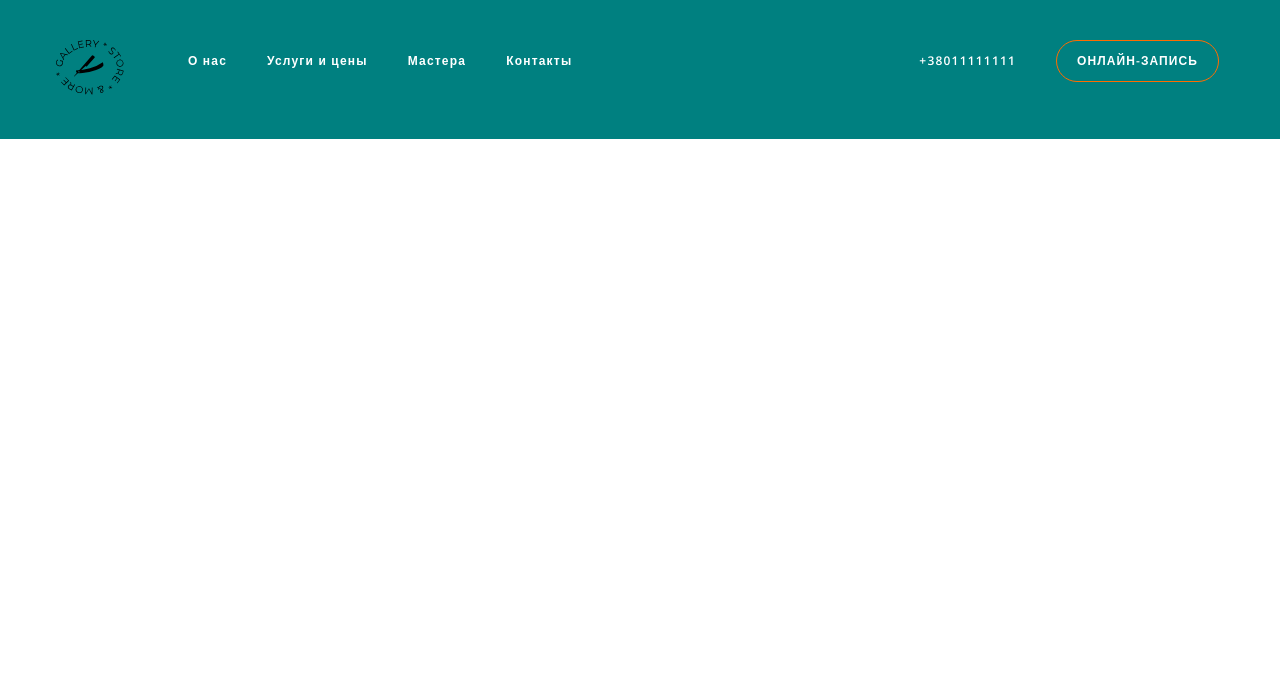
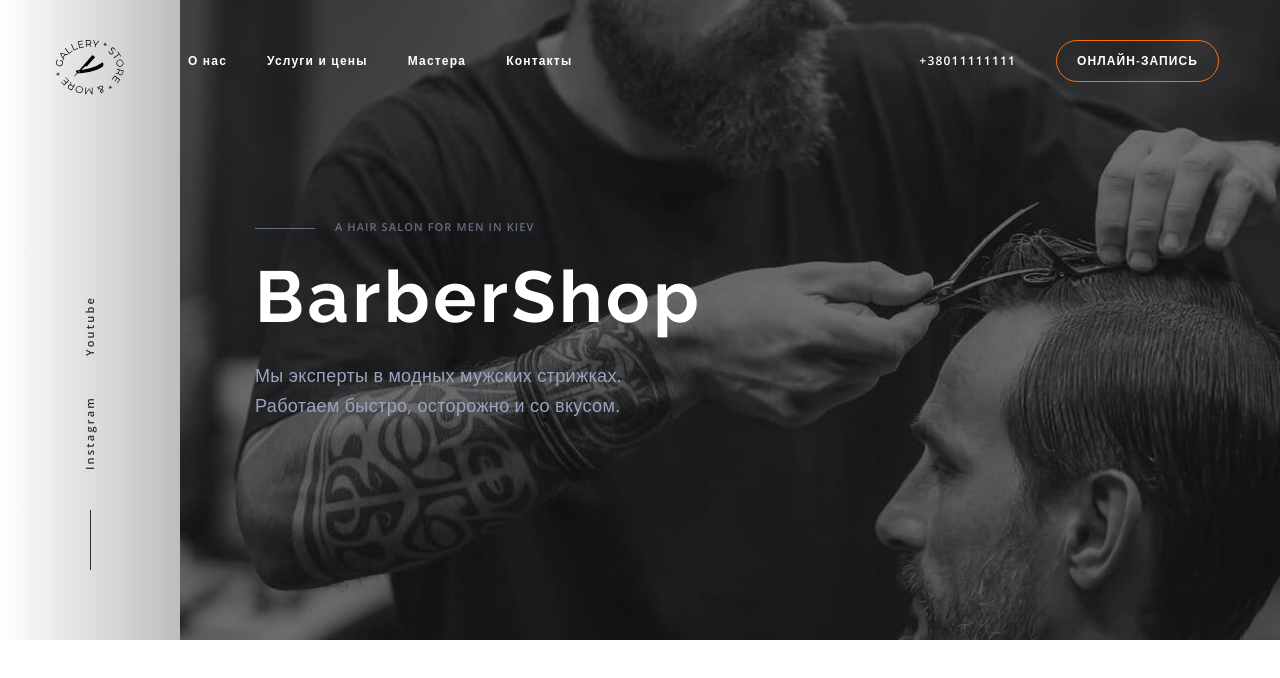
Before and after one commit to Kazachkova4000/Barbershop, a plain HTML site: page index.html in a window 1280 px wide. Drawn offline with nearby package versions, Linux system fonts and the light colour scheme.

Commit message:
адаптив для hero

```diff
--- a/index.html
+++ b/index.html
@@ -74,10 +74,9 @@
 
     <main>
       <!--HERO-секция-->
-      <!-- <div class="hero-background">
+      <div class="hero-background">
         <section class="hero">
           <div class="container">
-
             <div class="social-links-wrapper">
               <ul class="social-links">
                 <li class="social-links-item">
@@ -94,16 +93,16 @@
             </div>
             <div class="hero-desc">
               <p class="subtitle" lang="en">A hair salon for men in Kiev</p>
-            <h1 class="hero-title" lang="en">Barbershop</h1>
+              <h1 class="hero-title" lang="en">BarberShop</h1>
               <p class="description">
-              Мы эксперты в модных стрижках. <br />
-              Работаем быстро, осторожно и со вкусом.
+                Мы эксперты в модных мужских стрижках. </br>Работаем быстро,
+                осторожно и со вкусом.
               </p>
             </div>
-
           </div>
         </section>
-      </div> -->
+      </div>
+
       <!--О нас-->
       <!-- <section class="about-us">
         <div class="container">
--- a/sass/layout/_header.scss
+++ b/sass/layout/_header.scss
@@ -1,7 +1,7 @@
 .header {
-  position: relative;
-
-  background-color: teal;
+  position: absolute;
+  width: 100%;
+  margin: 0 auto;
   padding-top: 40px;
   padding-bottom: 40px;
 
@@ -65,11 +65,6 @@
     fill: #fff;
   }
 
-  .header {
-    max-width: 480px;
-    margin: 0 auto;
-  }
-
   .icon-close {
     display: none;
   }
@@ -83,6 +78,10 @@
     z-index: 1;
 
     &.is-open {
+      position: absolute;
+      top: 30px;
+      right: 40px;
+
       .icon-menu {
         display: none;
       }
@@ -242,58 +241,3 @@
     margin-right: 40px;
   }
 }
-
-// .header {
-//   position: absolute;
-//   width: 100%;
-
-//   .container {
-//     display: flex;
-//     justify-content: space-between;
-//     align-items: center;
-//   } - есть
-// }
-
-// .navigation-list {
-//   @extend %list;
-
-//   display: flex;
-// }
-
-// .navigation-list-item:not(:last-child) { - есть
-//   margin-right: 40px;
-// }
-
-// .navigation {
-//   display: flex;
-//   align-items: center;  - есть
-// }
-
-// .logo {
-//   margin-right: 71px;
-//   z-index: 1;
-// }
-
-// .header-utils {
-//   display: flex;
-//   align-items: center;  - есть
-
-//   .address {
-//     margin-right: 40px;
-//   }
-// }
-
-// .navigation-list-link {
-//   @extend %link;
-//   @extend %font-header;
-
-//   padding-top: 52px;
-//   padding-bottom: 52px;
-// }
-
-// .header-tel {
-//   @extend %link;
-//   @extend %font-header;
-
-//   text-transform: uppercase;
-// }
--- a/sass/layout/_hero.scss
+++ b/sass/layout/_hero.scss
@@ -1,88 +1,130 @@
-// .hero {
-//   max-width: 1280px;
-//   margin-left: auto;
-//   margin-right: auto;
-//   background-image: linear-gradient(
-//       rgba(25, 28, 38, 0.2),
-//       rgba(25, 28, 38, 0.2)
-//     ),
-//     url(../images/hero-bg.jpg);
-//   background-repeat: no-repeat;
-//   background-position: right;
-//   background-size: 1125px auto;
+.hero {
+  background-repeat: no-repeat;
+}
 
-//   .container {
-//     display: flex;
-//   }
+.hero-title {
+  margin-bottom: 20px;
+  font-family: $secondary-font;
+  font-weight: 700;
+  font-size: 48px;
+  line-height: 1.17;
+  letter-spacing: 0.05em;
+  color: $title-dark-theme-color;
+}
 
-//   .social-links {
-//     @extend %list;
+@media screen and (max-width: 767px) {
+  .hero {
+    padding-top: 208px;
+    padding-bottom: 208px;
+    background-image: url(../../images/hero-mobile.jpg);
+    background-repeat: no-repeat;
+    background-size: cover;
 
-//     position: absolute;
-//     left: 27px;
-//     bottom: 40px;
-//     transform: rotate(-90deg);
-//     transform-origin: left;
-//   }
-// }
+    .social-links {
+      display: none;
+    }
+  }
 
-// .hero-background {
-//   background-image: linear-gradient(
-//     90deg,
-//     #fff,
-//     #d5d5d5,
-//     #aaaaab,
-//     #808082,
-//     #555558,
-//     #2b2b2e,
-//     #27272b,
-//     #232328,
-//     #1f1f25,
-//     #1b1a22,
-//     #17161f,
-//     #13121c
-//   );
-// }
+  .hero-desc {
+    max-width: 306px;
+  }
+}
 
-// .hero-title {
-//   margin-bottom: 20px;
-//   font-family: $secondary-font;
-//   font-weight: 700;
-//   font-size: 72px;
-//   line-height: 1.18;
-//   letter-spacing: 0.05em;
-//   color: $title-dark-theme-color;
-// }
+@media screen and (min-width: 768px) {
+  .hero {
+    max-width: 768px;
+    margin-left: auto;
+    margin-right: auto;
+    padding-top: 220px;
+    padding-bottom: 220px;
 
-// .hero-desc {
-//   flex-grow: 1;
-//   padding-left: 100px;
-//   padding-top: 272px;
-//   padding-bottom: 206px;
-// }
+    background-image: url(../../images/hero-tablet.jpg);
 
-// .social-links-wrapper {
-//   position: relative;
-//   width: 100px;
-// }
+    background-position: right;
 
-// .social-links-item:not(:last-child) {
-//   margin-right: 40px;
-// }
+    background-size: 620px auto;
 
-// .social-links-item-link {
-//   @extend %link;
+    .social-links {
+      position: absolute;
 
-//   font-weight: 600;
-//   font-size: 11px;
-//   line-height: 1.36;
-//   letter-spacing: 0.2em;
-//   color: $title-light-theme-color;
+      left: 35px;
+      top: 350px;
+      transform: rotate(-90deg);
+      transform-origin: left;
+    }
+  }
 
-//   transition: color 250ms linear;
+  .hero-background {
+    background-image: linear-gradient(
+      90deg,
+      #fff,
+      #d5d5d5,
+      #aaaaab,
+      #808082,
+      #555558,
+      #2b2b2e,
+      #27272b,
+      #232328,
+      #1f1f25,
+      #1b1a22,
+      #17161f,
+      #13121c
+    );
+  }
 
-//   &:hover,
-//   &:focus {
-//     color: $accent-color;
-//   }
-// }
+  .social-links-wrapper {
+    position: relative;
+  }
+
+  .social-links-item:not(:last-child) {
+    margin-right: 40px;
+  }
+}
+
+@media screen and(min-width: 768px) and (max-width: 1199px) {
+  .hero-desc {
+    margin-left: auto;
+    margin-right: auto;
+    max-width: 300px;
+  }
+}
+
+@media screen and (min-width: 1200px) {
+  .hero {
+    max-width: 1280px;
+
+    background-image: linear-gradient(
+        rgba(25, 28, 38, 0.2),
+        rgba(25, 28, 38, 0.2)
+      ),
+      url(../images/hero-bg.jpg);
+    background-repeat: no-repeat;
+    background-position: right;
+    background-size: 1100px auto;
+  }
+
+  .container {
+    display: flex;
+  }
+
+  .social-links {
+    left: 27px;
+    bottom: 40px;
+  }
+
+  .hero-title {
+    font-size: 72px;
+    line-height: 1.18;
+  }
+
+  .hero-desc {
+    flex-grow: 1;
+    padding-left: 200px;
+  }
+}
+
+@media screen and (max-width: 1199px) {
+  br {
+    display: none;
+  }
+}
--- a/sass/utils/_common-for-sections.scss
+++ b/sass/utils/_common-for-sections.scss
@@ -6,6 +6,72 @@
 //   letter-spacing: 0.05em;
 //   color: $title-light-theme-color;
 // }
+
+.subtitle {
+  margin-bottom: 20px;
+  font-weight: 600;
+  font-size: 11px;
+  line-height: 1.36;
+  letter-spacing: 0.1em;
+  text-transform: uppercase;
+  //   color: $text-dark-theme-color;
+  color: rgba(157, 164, 189, 0.6);
+
+  &::before {
+    content: '';
+    display: inline-block;
+    vertical-align: middle;
+    width: 60px;
+    height: 1px;
+    margin-right: 20px;
+    background: rgba(157, 164, 189, 0.6);
+  }
+}
+
+.description {
+  font-weight: 400;
+  font-size: 16px;
+  line-height: 1.62;
+  letter-spacing: 0.02em;
+  color: $text-dark-theme-color;
+
+  @media screen and (min-width: 1200px) {
+    font-size: 18px;
+    line-height: 1.67;
+  }
+}
+
+.social-links {
+  @extend %list;
+
+  display: flex;
+  align-items: center;
+
+  &::before {
+    margin-right: 40px;
+    content: '';
+    width: 60px;
+    height: 1px;
+    background-color: $title-light-theme-color;
+  }
+}
+
+.social-links-item-link {
+  @extend %link;
+
+  font-weight: 600;
+  font-size: 11px;
+  line-height: 1.36;
+  letter-spacing: 0.2em;
+  color: $title-light-theme-color;
+
+  transition: color 250ms linear;
+
+  &:hover,
+  &:focus {
+    color: $accent-color;
+  }
+}
 
 // .subtitle {
 //   margin-bottom: 20px;
```
Also changed, not shown: css/main.css, css/main.min.css, images/hero-mobile.jpg (added), images/hero-tablet.jpg (added), 2 other files. Lines whose indentation alone changed are shown as unchanged.
